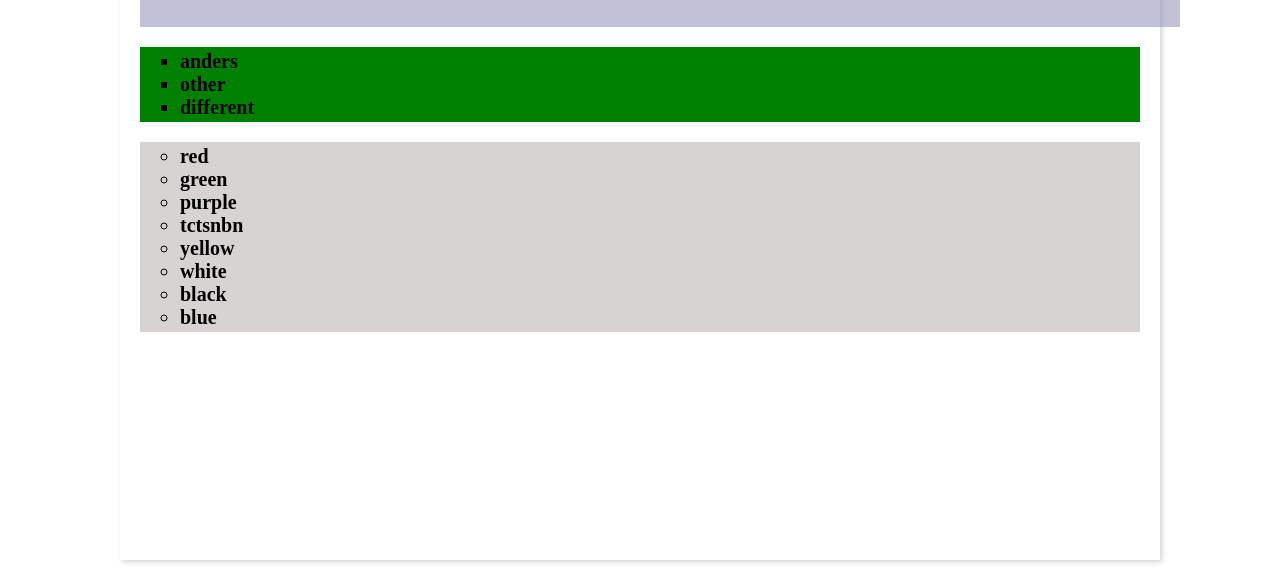
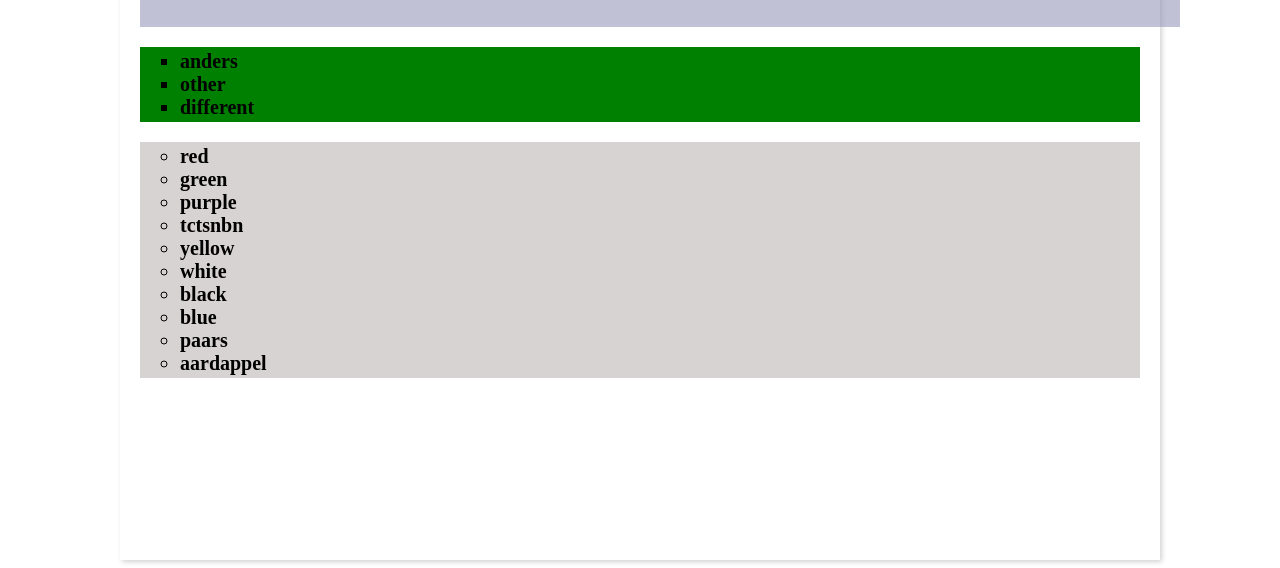
Before and after one commit to FrederikBonte/2021_0sv1_team2, a plain HTML site: page choose_color.html in a window 1280 px wide. Shown: the part 232-800 px from the top of the page. Drawn offline with Linux system fonts and the light colour scheme.

Commit message:
edit html color

```diff
--- a/choose_color.html
+++ b/choose_color.html
@@ -30,6 +30,8 @@
 			<li>white</li>
 			<li>black</li>
 			<li>blue</li>
+			<li>paars</li>
+			<li>aardappel</li>
 			<!-- @TODO: Add more options! -->
 			<!-- @TODO: Ask the other team to also supply those colors!!! -->
 		</ul>
```
